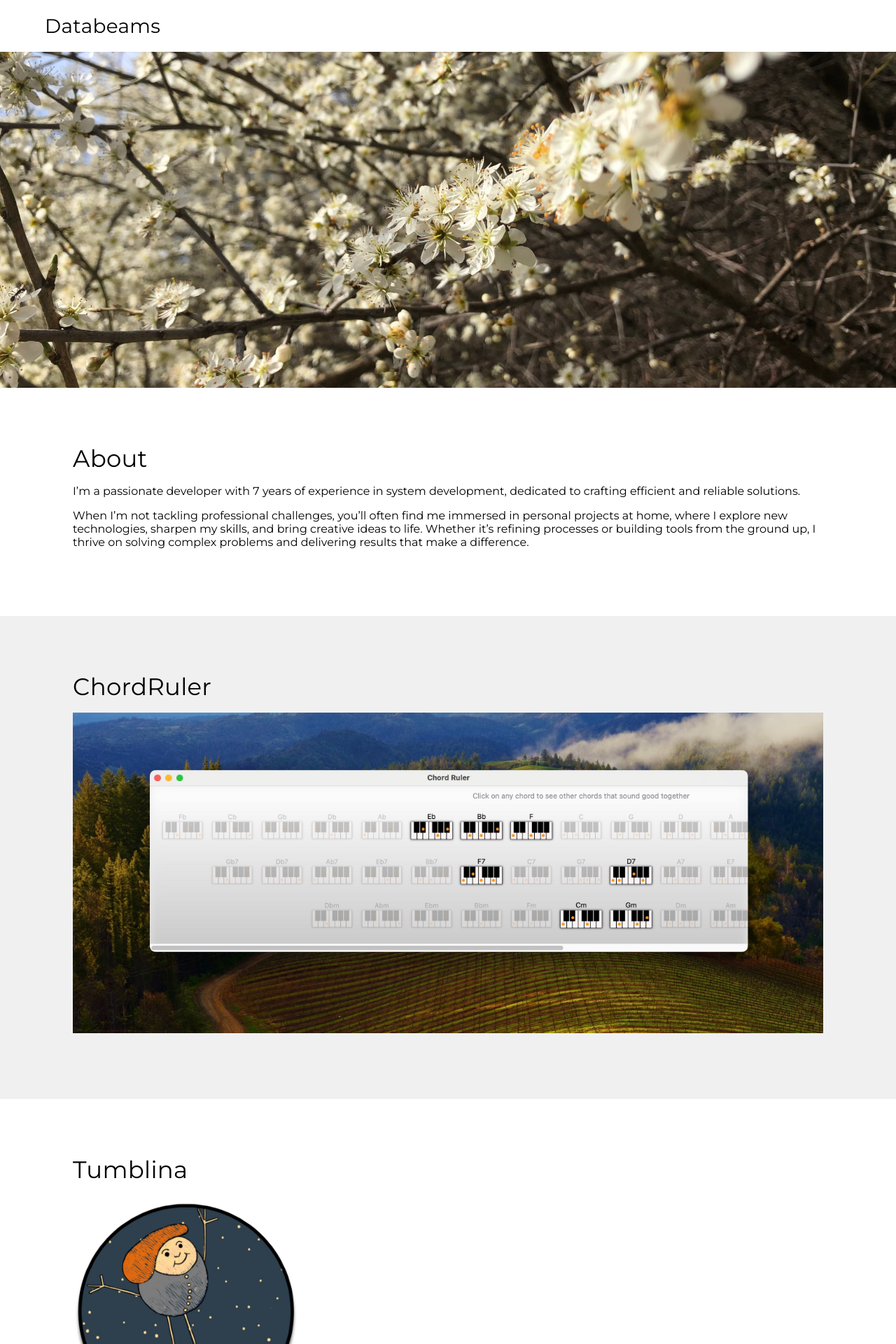
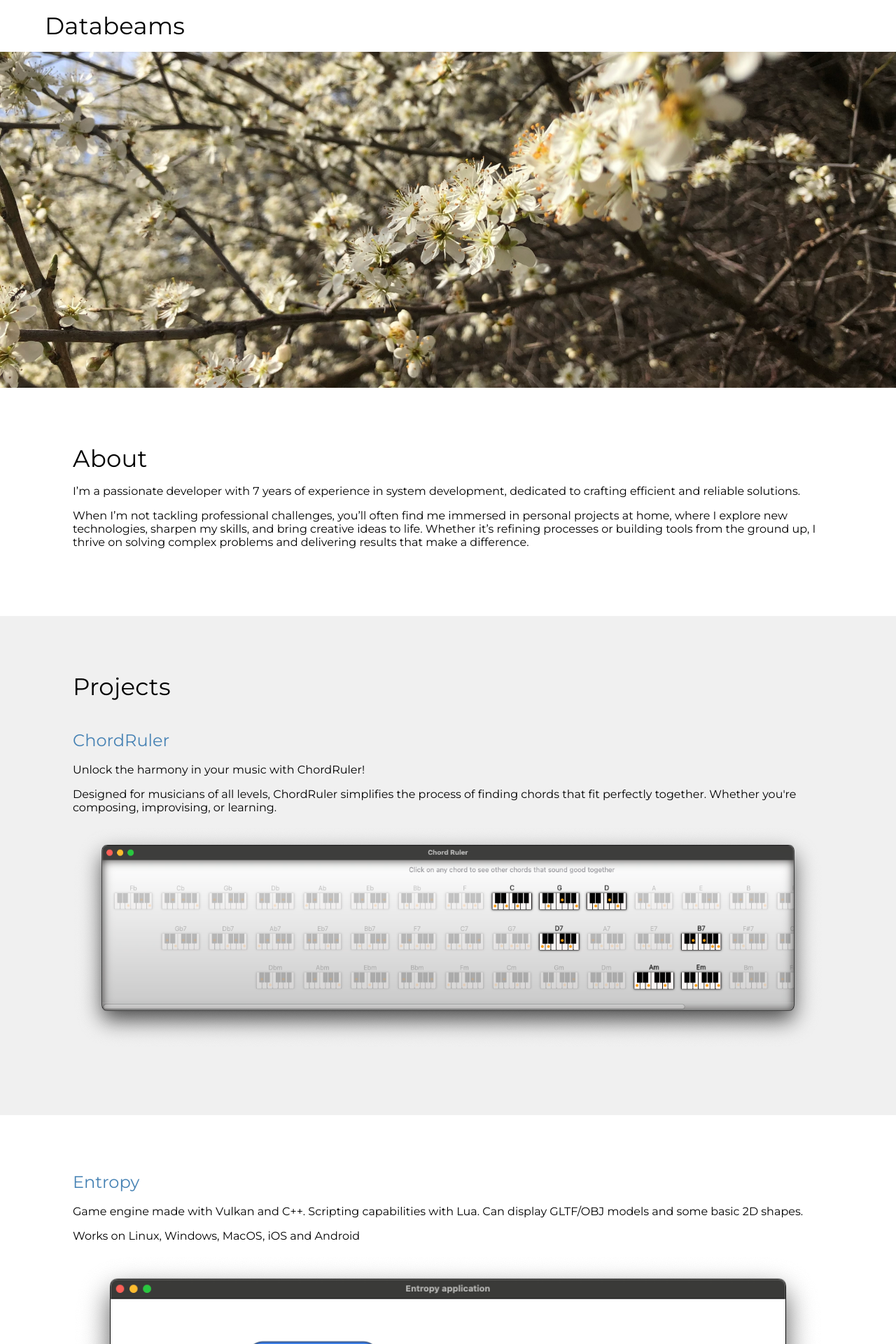
Before and after one commit to joakimwennergren/joakimwennergren.se, a React (Create React App) app: page / in a window 1280 px wide. Shown: the top 1920 px of the page at 70% size. Built offline with nearby package versions, Linux system fonts and the light colour scheme.

Commit message:
update content

```diff
--- a/src/App.tsx
+++ b/src/App.tsx
@@ -1,9 +1,9 @@
 import { Box, Container, Typography } from "@mui/material";
 import ResponsiveAppBar from './components/appbar';
 import Header from './components/header';
+import Cr from "./static/projects/chordruler.png"
+import Entropy from "./static/projects/entropy.png";
 import './App.css';
-import Cr from "./static/projects/cr.jpg"
-import Tumblina from "./static/projects/tumblina.png"
 
 function App() {
   return (
@@ -20,20 +20,30 @@ function App() {
       </Box>
       <Box sx={{ background: "#f0f0f0", padding: 10, }}>
         <Container>
-          <Typography variant="h4" sx={{ marginBottom: 2 }}>
-            ChordRuler
+          <Typography variant="h4" sx={{ marginBottom: 5 }}>Projects</Typography>
+          <Typography variant="h5" sx={{ marginBottom: 2, color: "steelblue" }}>
+            <a href="https://github.com/joakimwennergren/ChordRuler" style={{ textDecoration: "none", color: "steelblue" }}>ChordRuler</a>
           </Typography>
-          <p></p>
+          <p>
+            Unlock the harmony in your music with ChordRuler!
+          </p>
+          <p>
+            Designed for musicians of all levels, ChordRuler simplifies the process of finding chords that fit perfectly together. Whether you're composing, improvising, or learning.
+          </p>
           <img src={Cr} style={{ width: "100%", marginBottom: 10 }} />
         </Container>
       </Box>
       <Box sx={{ background: "#fff", padding: 10, }}>
         <Container>
-          <Typography variant="h4" sx={{ marginBottom: 2 }}>
-            Tumblina
+          <Typography variant="h5" sx={{ marginBottom: 2, color: "steelblue" }}>
+            <a href="https://github.com/joakimwennergren/Entropy" style={{ textDecoration: "none", color: "steelblue" }}>Entropy</a>
           </Typography>
-          <p></p>
-          <img src={Tumblina} style={{ width: "30%", }} />
+          <p>
+            Game engine made with Vulkan and C++. Scripting capabilities with Lua.
+            Can display GLTF/OBJ models and some basic 2D shapes.
+          </p>
+          <p>Works on Linux, Windows, MacOS, iOS and Android</p>
+          <img src={Entropy} style={{ width: "100%", marginBottom: 10 }} />
         </Container>
       </Box>
     </>
--- a/src/components/appbar.tsx
+++ b/src/components/appbar.tsx
@@ -40,7 +40,7 @@ function ResponsiveAppBar() {
         <AppBar position="static" sx={{ backgroundColor: "#fff", color: "black" }} elevation={0}>
             <Container>
                 <Toolbar disableGutters>
-                    <Typography component="h1" sx={{ marginTop: 2, fontSize: 28, marginRight: 5, marginBottom: 2 }}>Databeams</Typography>
+                    <Typography variant="h4" sx={{ marginTop: 2, marginRight: 5, marginBottom: 2, display: { xs: 'none', md: 'flex' }, }}>Databeams</Typography>
                     <Box sx={{ flexGrow: 1, display: { xs: 'flex', md: 'none' } }}>
                         <IconButton
                             size="large"
@@ -81,7 +81,7 @@ function ResponsiveAppBar() {
                     </Box>
 
                     <Typography
-                        variant="h5"
+                        variant="h4"
                         noWrap
                         component="a"
                         href="#app-bar-with-responsive-menu"
@@ -89,14 +89,11 @@ function ResponsiveAppBar() {
                             mr: 2,
                             display: { xs: 'flex', md: 'none' },
                             flexGrow: 1,
-                            fontFamily: 'monospace',
-                            fontWeight: 700,
-                            letterSpacing: '.3rem',
                             color: 'inherit',
                             textDecoration: 'none',
                         }}
                     >
-                        Databeams.se
+                        Databeams
                     </Typography>
                     <Box sx={{ flexGrow: 1, display: { xs: 'none', md: 'flex' } }}>
                         {pages.map((page) => (
```
Also changed, not shown: src/static/projects/chordruler.png (added), src/static/projects/entropy.png (added).
